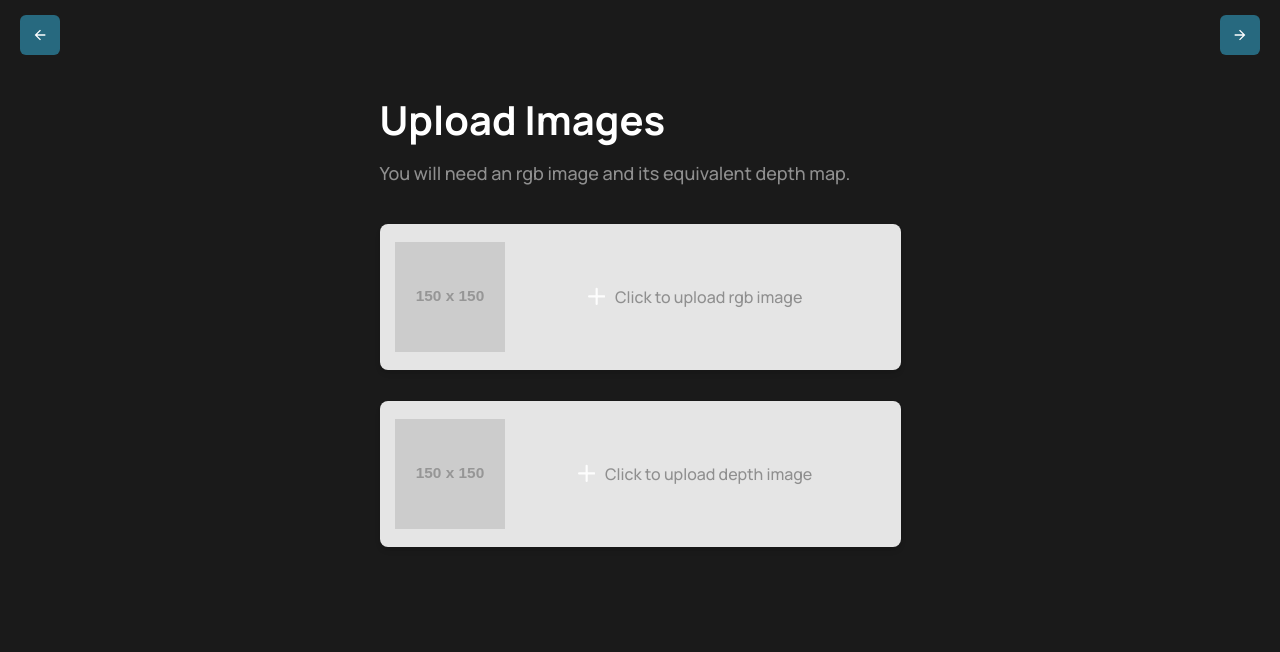
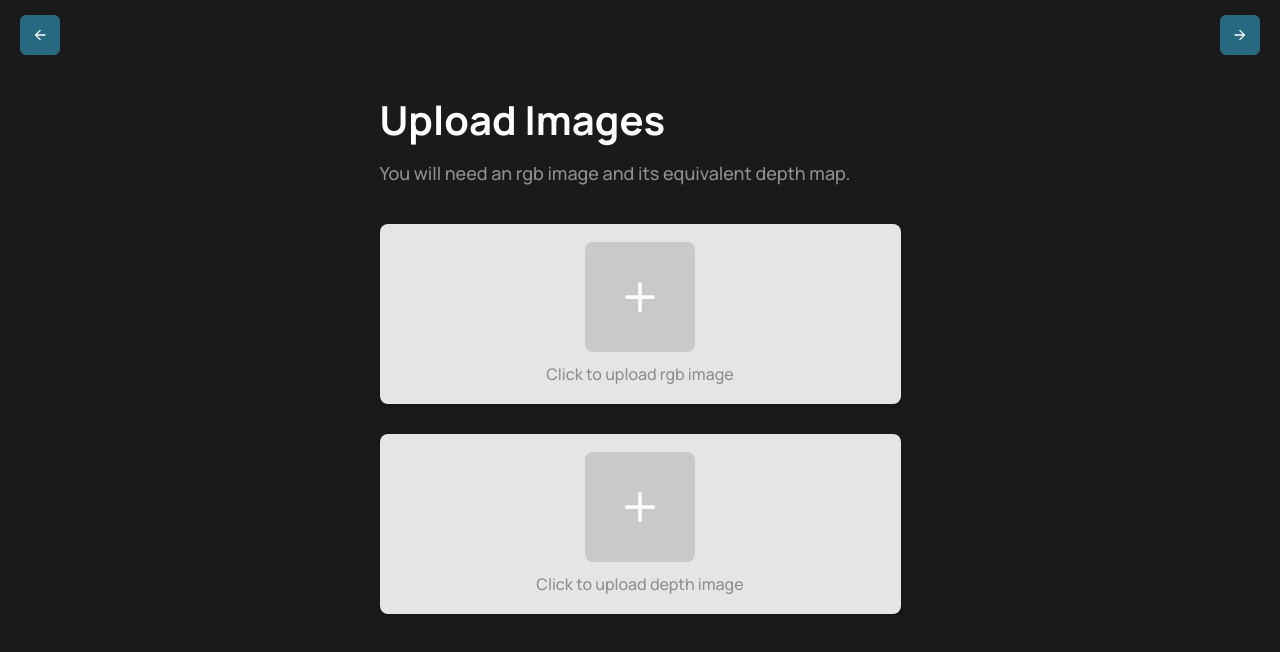
Before and after one commit to stanleydukor/bokeh-react-app, a React (Create React App) app: page /app/upload-images in a window 1280 px wide. Shown: the top 652 px of the page. Built offline with nearby package versions, Linux system fonts and the light colour scheme; the HTML template or start-up script is replaced by a standard one.

Commit message:
modify upload images page

```diff
--- a/src/components/PictureInput/index.jsx
+++ b/src/components/PictureInput/index.jsx
@@ -28,33 +28,38 @@ export default function PictureInput({ id, text, labelProps, inputProps }) {
         w="100%"
         h="100%"
         padding="18px 15px"
+        flexDirection="column"
+        alignItems="center"
+        justifyContent="center"
       >
-        <Box h="110px" w="110px" className="profile-image">
-          {file ? <img src={preview} /> : <img src="https://via.placeholder.com/150" />}
+        <Box
+          bg={file ? "none" : useColorModeValue(Colors.white[300], Colors.black[200])}
+          h="110px"
+          w="110px"
+          className="profile-image"
+        >
+          <label htmlFor={id} {...labelProps}>
+            {file ? <img src={preview} /> : <AddIcon h="30px" w="30px" />}
+          </label>
+          {file && (
+            <CloseButton
+              className="close-button"
+              onClick={() => {
+                setFile(null);
+              }}
+            />
+          )}
         </Box>
         <Box flex="1">
-          <label style={{ display: file ? "none" : "flex" }} htmlFor={id} {...labelProps}>
-            <Flex>
-              <AddIcon h="22.75px" w="17.33px" />
-              <Text ml="10px">{text}</Text>
-            </Flex>
-          </label>
-          <div style={{ display: file ? "flex" : "none" }} className="file">
-            <Flex justifyContent="center" alignItems="center">
-              <Text>
-                {file &&
-                  (file.name.split(".")[0].length < 11
-                    ? `${file.name}`
-                    : `${file.name.slice(0, 11)}...${file.name.split(".").pop()}`)}
-              </Text>
-              <CloseButton
-                ml="5px"
-                onClick={() => {
-                  setFile(null);
-                }}
-              />
-            </Flex>
-          </div>
+          <Flex justifyContent="center" alignItems="center">
+            <Text>
+              {file
+                ? file.name.split(".")[0].length < 11
+                  ? `${file.name}`
+                  : `${file.name.slice(0, 11)}...${file.name.split(".").pop()}`
+                : text}
+            </Text>
+          </Flex>
           <input type="file" value="" onChange={handleChange} id={id} {...inputProps} />
         </Box>
       </Flex>
--- a/src/components/PictureInput/style.js
+++ b/src/components/PictureInput/style.js
@@ -8,26 +8,31 @@ const PictureInputStyle = styled.div`
     box-shadow: 0px 4px 6px -1px rgba(0, 0, 0, 0.1), 0px 2px 4px -1px rgba(0, 0, 0, 0.06);
     border-radius: 8px;
     .profile-image {
-      img {
-        object-fit: contain;
+      position: relative;
+      display: flex;
+      justify-content: center;
+      align-items: center;
+      border-radius: 8px;
+      margin-bottom: 10px;
+      label {
+        display: flex;
+        justify-content: center;
+        align-items: center;
+        background: transparent;
         height: 100%;
         width: 100%;
+        cursor: pointer;
+        img {
+          object-fit: contain;
+          height: 100%;
+          width: 100%;
+        }
       }
-    }
-    label {
-      justify-content: center;
-      align-items: center;
-      background: transparent;
-      height: 100%;
-      width: 100%;
-      cursor: pointer;
-    }
-    .file {
-      justify-content: center;
-      align-items: center;
-      background: transparent;
-      height: 100%;
-      width: 100%;
+      .close-button {
+        position: absolute;
+        top: 0;
+        left: 100%;
+      }
     }
     input {
       display: none;
```
